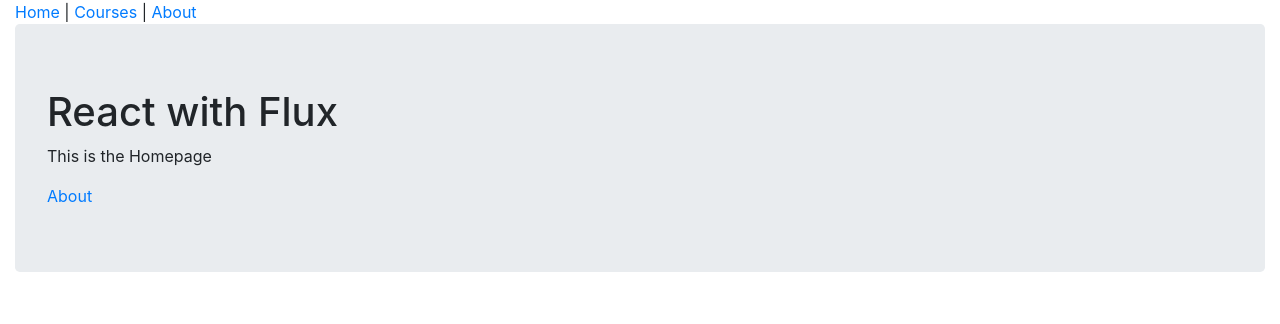
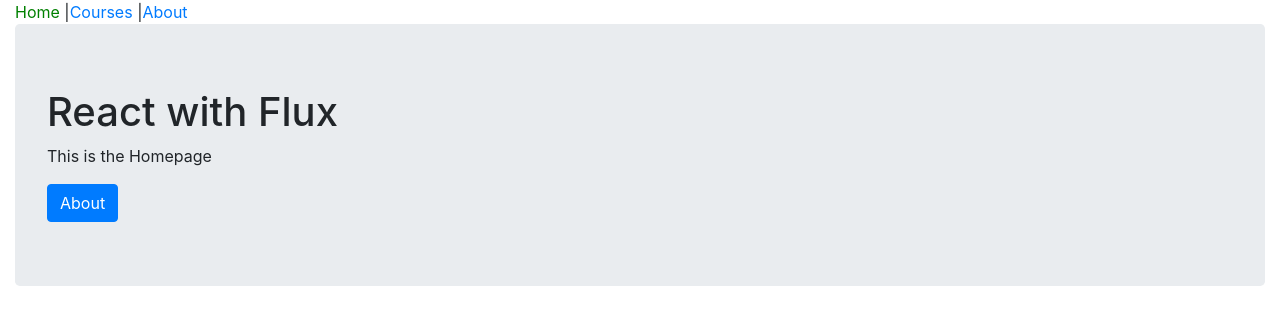
Before and after one commit to DianaMcOde/React-Flux, a React (Create React App) app in the folder ps-flux/: page / in a window 1280 px wide. Shown: the top 324 px of the page. Built offline with nearby package versions, Linux system fonts and the light colour scheme; no server answers.

Commit message:
Include router links

```diff
--- a/ps-flux/src/components/HomePage.js
+++ b/ps-flux/src/components/HomePage.js
@@ -1,11 +1,12 @@
 import React from "react";
+import { Link } from 'react-router-dom';
 
 function HomePage() {
   return (
     <div className="jumbotron">
       <h1>React with Flux</h1>
       <p>This is the Homepage</p>
-      <a href="./about">About</a>
+      <Link to="about" className="btn btn-primary">About</Link>
     </div>
   )
 }
--- a/ps-flux/src/components/common/Header.js
+++ b/ps-flux/src/components/common/Header.js
@@ -1,9 +1,13 @@
 import React from 'react';
+import { NavLink } from 'react-router-dom';
 
 function Header() {
+    const activeStyle = { color:"green" };
     return (
         <nav>
-            <a href = "./">Home</a> | <a href = "./courses">Courses</a> | <a href = "./about">About</a>
+            <NavLink activeStyle={activeStyle} to= "/" exact>Home</NavLink> |
+            <NavLink activeStyle={activeStyle} to= "/courses">Courses</NavLink> |
+            <NavLink activeStyle={activeStyle} to= "/about">About</NavLink>
         </nav>
     )
 }
```
